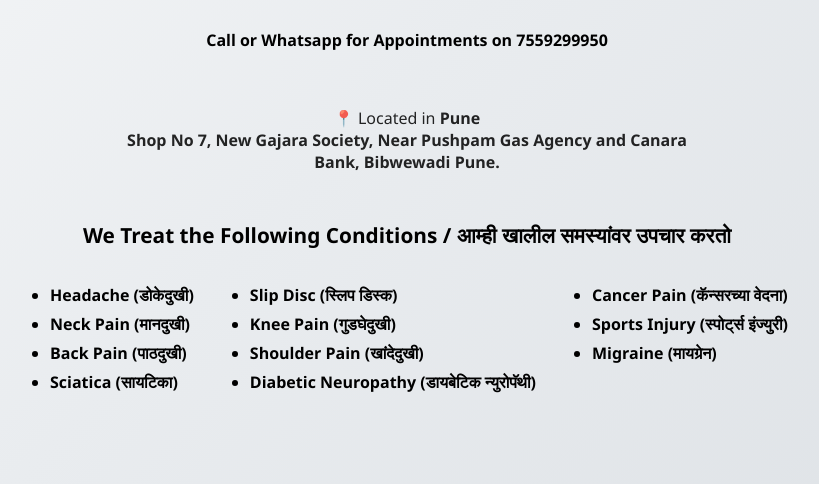
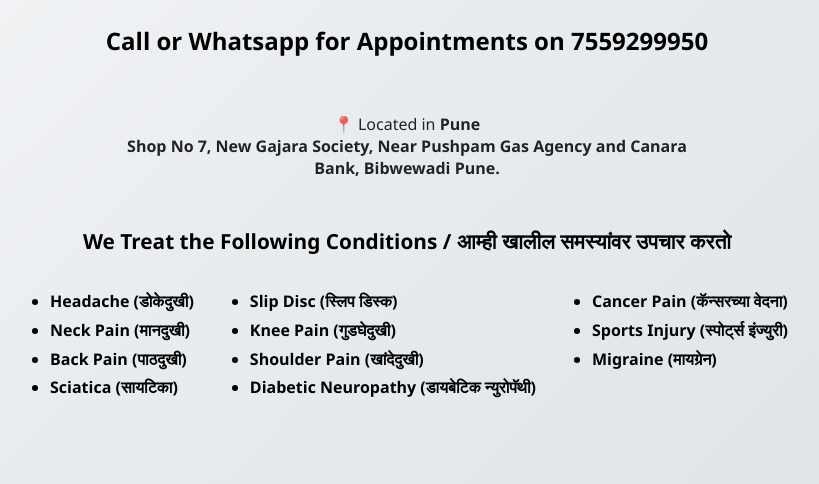
Before and after one commit to avav17/synapticapainclinic.github.io, a plain HTML site: page index.html in a window 1280 px wide. Shown: the part 316-800 px from the top of the page, without its empty margins (233-1052 px from the left). Drawn offline with Linux system fonts and the light colour scheme.

Commit message:
Update index.html

```diff
--- a/index.html
+++ b/index.html
@@ -188,7 +188,7 @@ html, body {
  <!-- Contact Info -->
   <div class="contact-info">
     <p>
-      <strong> Call or Whatsapp for Appointments on 7559299950</strong><br />
+      <h2>Call or Whatsapp for Appointments on 7559299950</h2>
       </p>
   </div>
 
```
